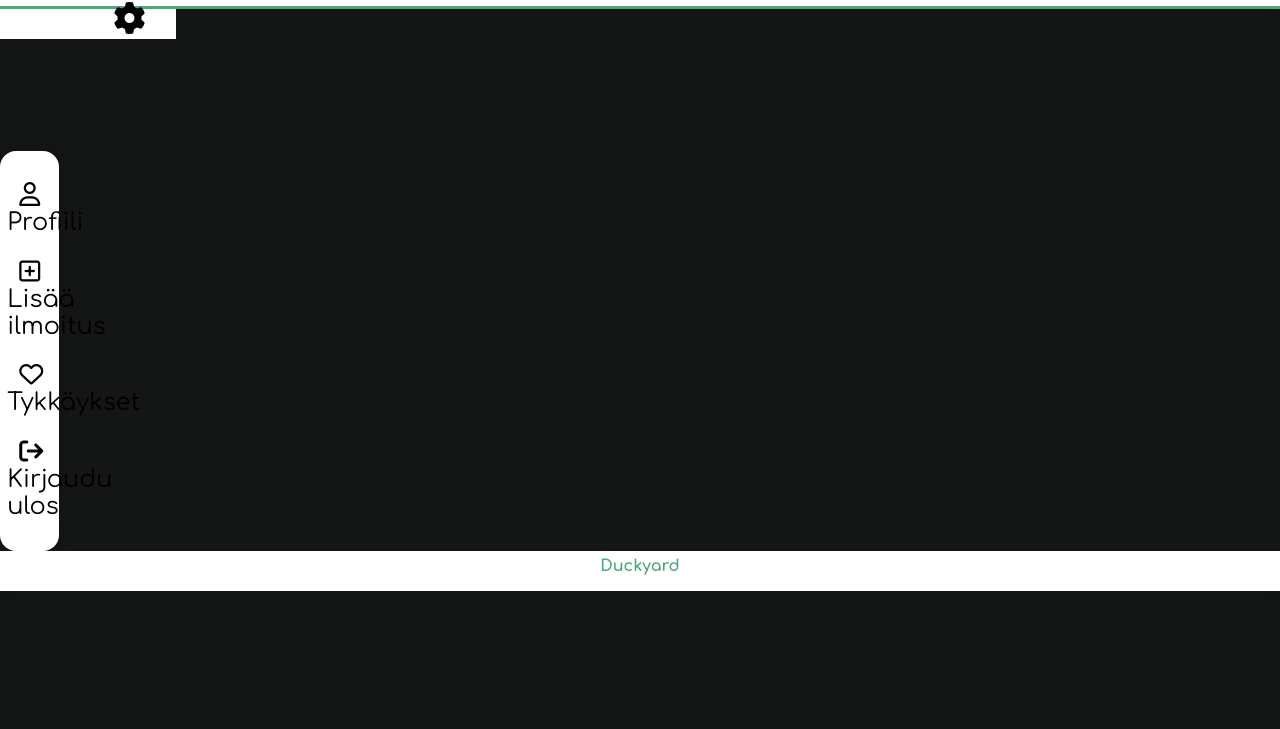
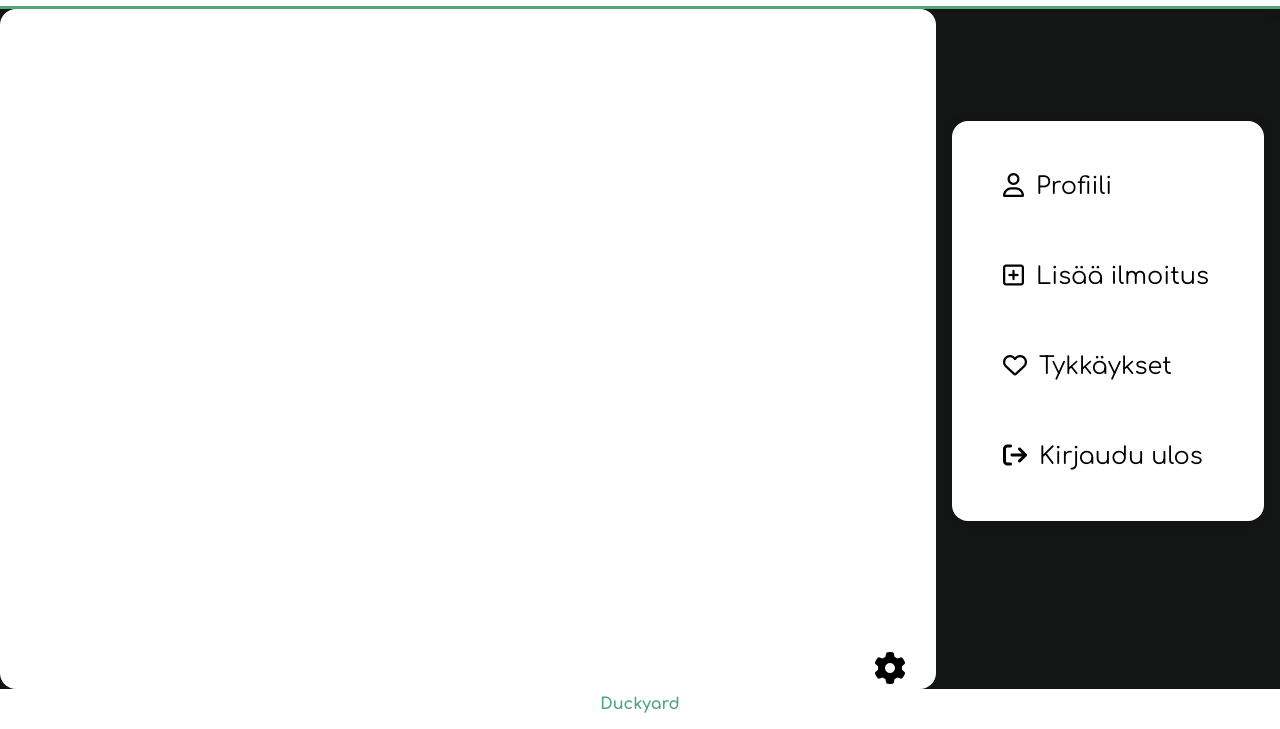
Before and after one commit to LauriHe/Duck-Yard, a plain HTML site: page Front-end/html/profile.html in a window 1280 px wide. Shown: the part 71-800 px from the top of the page. Drawn offline with Linux system fonts and the light colour scheme.

Commit message:
Fixed nav menu

```diff
--- a/Front-end/css/profile.css
+++ b/Front-end/css/profile.css
@@ -12,37 +12,46 @@ body {
 .container {
   position: relative;
   width: 100vw;
+  height: 100vh;
   box-shadow: var(--shadow);
   margin: 0 0;
+}
+
+#mainContainer {
+  width: 105%;
+  display: flex;
+  gap: 1rem;
+  height: 85%;
 }
 
 main {
   width: 100%;
   position: relative;
   background-color: white;
+  border-radius: 1em;
 }
 
 /* Profile text */
-.profCard{
-  position:relative;
-  padding:15px;
+.profCard {
+  position: relative;
+  padding: 15px;
 }
 
-.profCard>*{
+.profCard > * {
   text-align: center;
   padding-top: 10px;
 }
 
 /* After profile */
-#settings{
+#settings {
   position: absolute;
   right: 30px;
   bottom: 20px;
 }
 
-#settings:hover{
+#settings:hover {
   cursor: pointer;
-  color: #4DA87D;
+  color: #4da87d;
 }
 
 /* Footer */
```
Also changed, not shown: Front-end/html/profile.html (+0 -2 lines).
